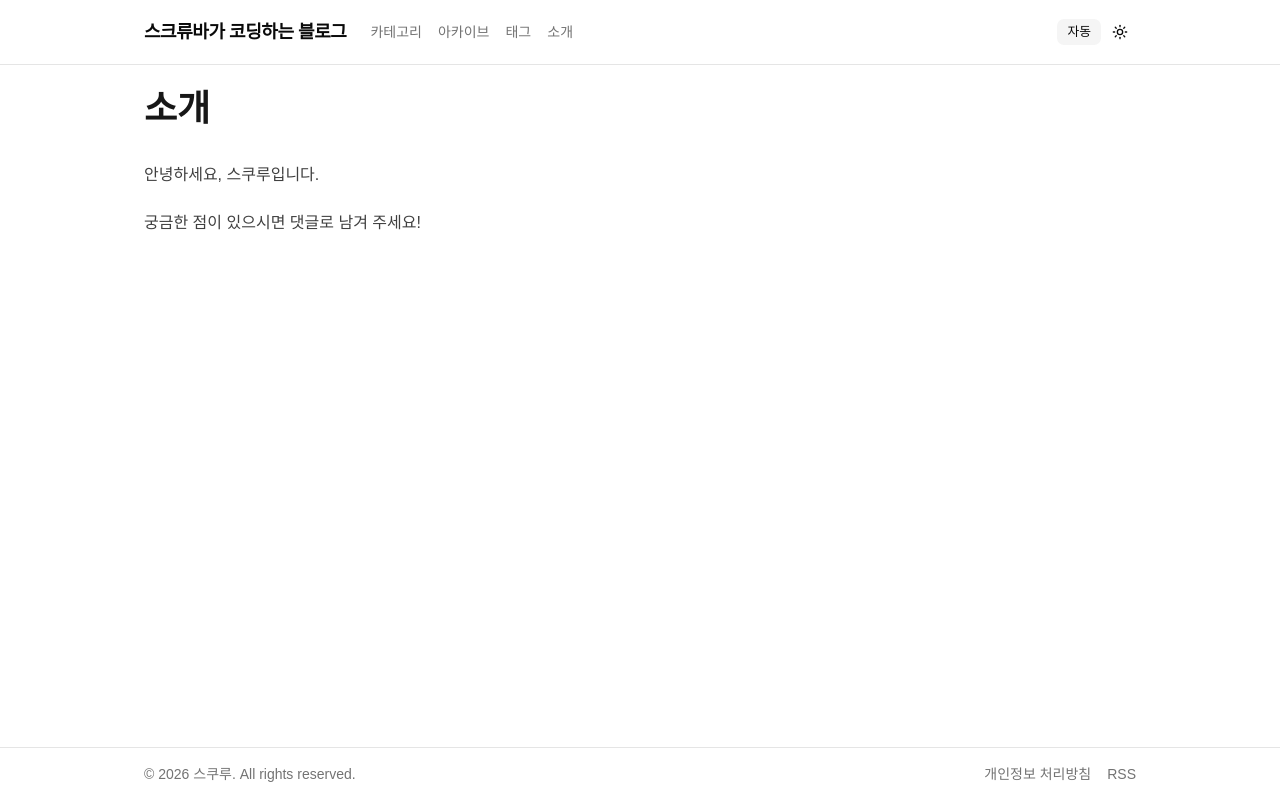
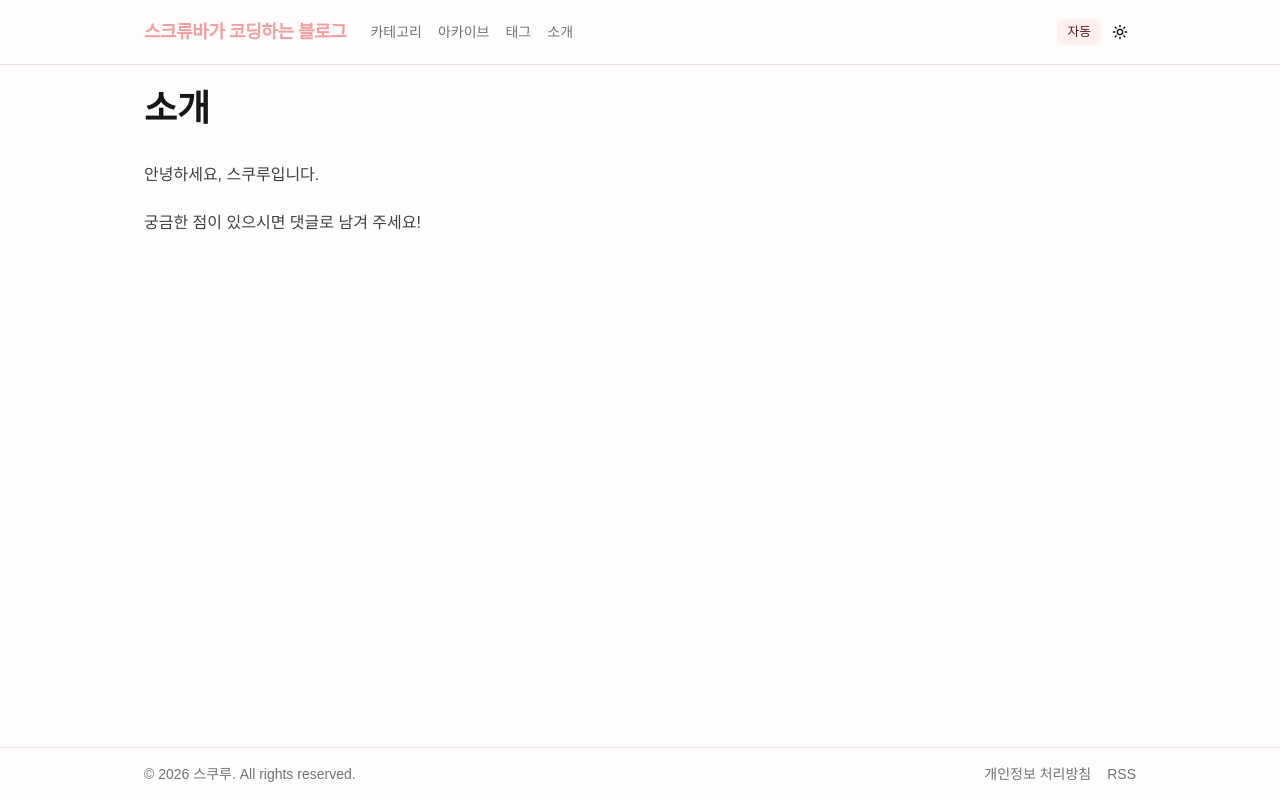
Before and after one commit to skrewbar/blog, a Next.js app: page /about in a window 1280 px wide. Built offline with nearby package versions, Linux system fonts and the light colour scheme; no server answers; a web font is replaced by a local one.

Commit message:
💄 블로그 전체에 포인트 컬러 테마 적용

```diff
--- a/src/app/globals.css
+++ b/src/app/globals.css
@@ -78,23 +78,24 @@
 }
 
 :root {
-  --background: oklch(1 0 0);
+  /* experiment: light pink / dark blue — revert if rejected */
+  --background: oklch(0.992 0.003 19.5);
   --foreground: oklch(0.145 0 0);
-  --card: oklch(1 0 0);
+  --card: oklch(0.997 0.002 19.5);
   --card-foreground: oklch(0.145 0 0);
-  --popover: oklch(1 0 0);
+  --popover: oklch(0.997 0.002 19.5);
   --popover-foreground: oklch(0.145 0 0);
   --primary: oklch(0.205 0 0);
   --primary-foreground: oklch(0.985 0 0);
-  --secondary: oklch(0.97 0 0);
+  --secondary: oklch(0.97 0.005 19.5);
   --secondary-foreground: oklch(0.205 0 0);
-  --muted: oklch(0.97 0 0);
+  --muted: oklch(0.97 0.005 19.5);
   --muted-foreground: oklch(0.556 0 0);
-  --accent: oklch(0.97 0 0);
+  --accent: oklch(0.97 0.005 19.5);
   --accent-foreground: oklch(0.205 0 0);
   --destructive: oklch(0.577 0.245 27.325);
-  --border: oklch(0.922 0 0);
-  --input: oklch(0.922 0 0);
+  --border: oklch(0.922 0.006 19.5);
+  --input: oklch(0.922 0.006 19.5);
   /* brand-500 rather than brand-400: a focus ring needs 3:1 against its
      background, and brand-400 only reaches 2.79:1 on white. */
   --ring: var(--brand-300);
@@ -130,60 +131,69 @@
   --chart-4: oklch(0.371 0 0);
   --chart-5: oklch(0.269 0 0);
   --radius: 0.625rem;
-  --sidebar: oklch(0.985 0 0);
+  --sidebar: oklch(0.992 0.003 19.5);
   --sidebar-foreground: oklch(0.145 0 0);
   --sidebar-primary: oklch(0.205 0 0);
   --sidebar-primary-foreground: oklch(0.985 0 0);
-  --sidebar-accent: oklch(0.97 0 0);
+  --sidebar-accent: oklch(0.97 0.005 19.5);
   --sidebar-accent-foreground: oklch(0.205 0 0);
-  --sidebar-border: oklch(0.922 0 0);
+  --sidebar-border: oklch(0.922 0.006 19.5);
   --sidebar-ring: var(--brand-500);
 }
 
 .dark {
-  --background: oklch(0.145 0 0);
+  /* experiment: cool blue brand (hue 250) — pink ramp overridden so utilities
+     like text-brand-300 / brand-500 stay blue in dark.
+     Surfaces stay dark; blue chroma is kept light-like (soft wash, not vivid). */
+  --background: oklch(0.145 0.004 250);
   --foreground: oklch(0.985 0 0);
-  --card: oklch(0.205 0 0);
+  --card: oklch(0.185 0.005 250);
   --card-foreground: oklch(0.985 0 0);
-  --popover: oklch(0.205 0 0);
+  --popover: oklch(0.185 0.005 250);
   --popover-foreground: oklch(0.985 0 0);
   --primary: oklch(0.922 0 0);
   --primary-foreground: oklch(0.205 0 0);
-  --secondary: oklch(0.269 0 0);
+  --secondary: oklch(0.245 0.008 250);
   --secondary-foreground: oklch(0.985 0 0);
-  --muted: oklch(0.269 0 0);
+  --muted: oklch(0.245 0.008 250);
   --muted-foreground: oklch(0.708 0 0);
-  --accent: oklch(0.269 0 0);
+  --accent: oklch(0.245 0.008 250);
   --accent-foreground: oklch(0.985 0 0);
   --destructive: oklch(0.704 0.191 22.216);
-  --border: oklch(1 0 0 / 10%);
-  --input: oklch(1 0 0 / 15%);
+  --border: oklch(0.92 0.012 250 / 12%);
+  --input: oklch(0.92 0.014 250 / 16%);
   --ring: var(--brand-400);
-  /* Dark mode reuses the ramp above rather than redefining it — only which rung
-     each role points at changes. --brand is the anchor itself, #f5a3a3.
-     The four surfaces are hand-set below the ramp chroma: a hover background at
-     0.098 reads as a coloured panel instead of a hint. */
+  /* Blue ramp — same lightness/chroma steps as light pink, hue 250. */
+  --brand-50: oklch(0.97 0.014 250);
+  --brand-100: oklch(0.94 0.03 250);
+  --brand-200: oklch(0.895 0.054 250);
+  --brand-300: oklch(0.796 0.098 250);
+  --brand-400: oklch(0.7 0.098 250);
+  --brand-500: oklch(0.62 0.098 250);
+  --brand-600: oklch(0.55 0.098 250);
+  --brand-700: oklch(0.48 0.098 250);
+  --brand-800: oklch(0.4 0.098 250);
+  --brand-900: oklch(0.32 0.098 250);
   --brand: var(--brand-300);
-  --brand-foreground: oklch(0.22 0.05 19.5);
-  --brand-wash: oklch(0.225 0.015 19.5);
-  --brand-subtle: oklch(0.27 0.035 19.5);
-  --brand-chip: oklch(0.30 0.042 19.5);
-  /* Pale counterpart to brand-900 — denser than link hover (brand-300) on dark. */
+  --brand-foreground: oklch(0.22 0.05 250);
+  --brand-wash: oklch(0.205 0.008 250);
+  --brand-subtle: oklch(0.245 0.016 250);
+  --brand-chip: oklch(0.28 0.022 250);
   --brand-chip-foreground: var(--brand-200);
-  --brand-border: oklch(0.4 0.07 19.5);
-  --selection: oklch(0.38 0.06 19.5);
+  --brand-border: oklch(0.4 0.05 250);
+  --selection: oklch(0.38 0.04 250);
   --chart-1: oklch(0.87 0 0);
   --chart-2: oklch(0.556 0 0);
   --chart-3: oklch(0.439 0 0);
   --chart-4: oklch(0.371 0 0);
   --chart-5: oklch(0.269 0 0);
-  --sidebar: oklch(0.205 0 0);
+  --sidebar: oklch(0.185 0.005 250);
   --sidebar-foreground: oklch(0.985 0 0);
   --sidebar-primary: var(--brand-300);
-  --sidebar-primary-foreground: oklch(0.22 0.05 19.5);
-  --sidebar-accent: oklch(0.269 0 0);
+  --sidebar-primary-foreground: oklch(0.22 0.05 250);
+  --sidebar-accent: oklch(0.245 0.008 250);
   --sidebar-accent-foreground: oklch(0.985 0 0);
-  --sidebar-border: oklch(1 0 0 / 10%);
+  --sidebar-border: oklch(0.92 0.012 250 / 12%);
   --sidebar-ring: var(--brand-400);
 }
 
--- a/src/components/comments/comment-form.tsx
+++ b/src/components/comments/comment-form.tsx
@@ -133,7 +133,11 @@ export function CommentForm({ slug, parentId = null, parentAuthor, onSuccess, on
       {error ? <p className="text-destructive text-sm">{error}</p> : null}
 
       <div className="flex gap-2">
-        <Button type="submit" disabled={submitting}>
+        <Button
+          type="submit"
+          disabled={submitting}
+          className="border-brand-border bg-brand-wash text-brand-chip-foreground hover:bg-brand-chip hover:text-brand-chip-foreground"
+        >
           {submitting ? "등록 중..." : parentId ? "답글 등록" : "댓글 등록"}
         </Button>
         {onCancel ? (
--- a/src/components/site-header.tsx
+++ b/src/components/site-header.tsx
@@ -14,7 +14,7 @@ export function SiteHeader() {
     <header className="bg-background/80 sticky top-0 z-50 border-b backdrop-blur">
       <div className="mx-auto flex h-16 max-w-5xl items-center justify-between px-4">
         <div className="flex items-center gap-6">
-          <Link href="/" className="hover:text-brand text-lg font-semibold tracking-tight transition-colors">
+          <Link href="/" className="text-brand text-lg font-semibold tracking-tight transition-colors">
             {siteConfig.name}
           </Link>
           <nav className="text-muted-foreground hidden items-center gap-4 text-sm md:flex">
--- a/src/components/theme-toggle.tsx
+++ b/src/components/theme-toggle.tsx
@@ -58,7 +58,12 @@ export function ThemeToggle() {
         size="sm"
         aria-label="자동"
         aria-pressed={isSystemTheme}
-        className={cn(isSystemTheme && "bg-muted text-foreground")}
+        className={cn(
+          "hover:text-brand-chip-foreground",
+          isSystemTheme
+            ? "bg-brand-subtle text-brand-chip-foreground hover:bg-brand-chip dark:bg-brand-wash dark:hover:bg-brand-subtle"
+            : "hover:bg-brand-subtle dark:hover:bg-brand-wash",
+        )}
         onClick={() => setTheme(isSystemTheme ? (resolvedTheme ?? "light") : "system")}
       >
         자동
@@ -68,7 +73,12 @@ export function ThemeToggle() {
         size="icon"
         aria-label="테마 전환"
         aria-pressed={!isSystemTheme}
-        className="relative"
+        className={cn(
+          "relative hover:text-brand-chip-foreground",
+          !isSystemTheme
+            ? "bg-brand-subtle text-brand-chip-foreground hover:bg-brand-chip dark:bg-brand-wash dark:hover:bg-brand-subtle"
+            : "hover:bg-brand-subtle dark:hover:bg-brand-wash",
+        )}
         onClick={() => setTheme(resolvedTheme === "dark" ? "light" : "dark")}
       >
         <Sun
--- a/src/components/ui/badge.tsx
+++ b/src/components/ui/badge.tsx
@@ -12,8 +12,8 @@ const badgeVariants = cva(
         default: "bg-primary text-primary-foreground [a]:hover:bg-primary/80",
         secondary: "bg-secondary text-secondary-foreground [a]:hover:bg-secondary/80",
         // Topic tags. Plain `hover:` / `group-hover/card:` (not `[a]:hover:`) because the
-        // badge renders as a <span> inside a <Link>. Card hover tints chips pink so they
-        // don't stay gray on a brand-washed card; direct hover goes one step denser.
+        // badge renders as a <span> inside a <Link>. Neutral at rest; card hover tints
+        // chips brand so they don't stay gray on a brand-washed card; direct hover denser.
         tag: "bg-secondary text-secondary-foreground group-hover/card:bg-brand-subtle group-hover/card:text-brand-chip-foreground hover:bg-brand-chip hover:text-brand-chip-foreground",
         destructive:
           "bg-destructive/10 text-destructive focus-visible:ring-destructive/20 dark:bg-destructive/20 dark:focus-visible:ring-destructive/40 [a]:hover:bg-destructive/20",
```
